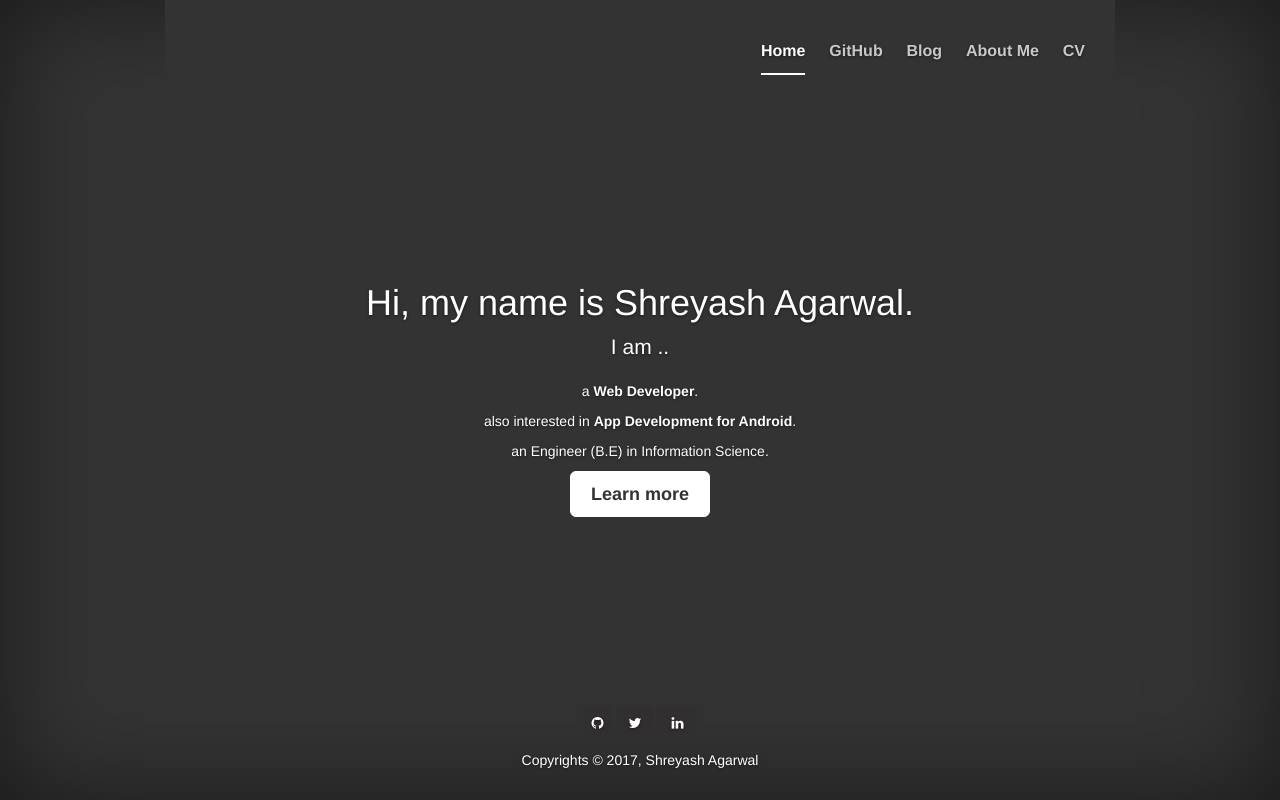
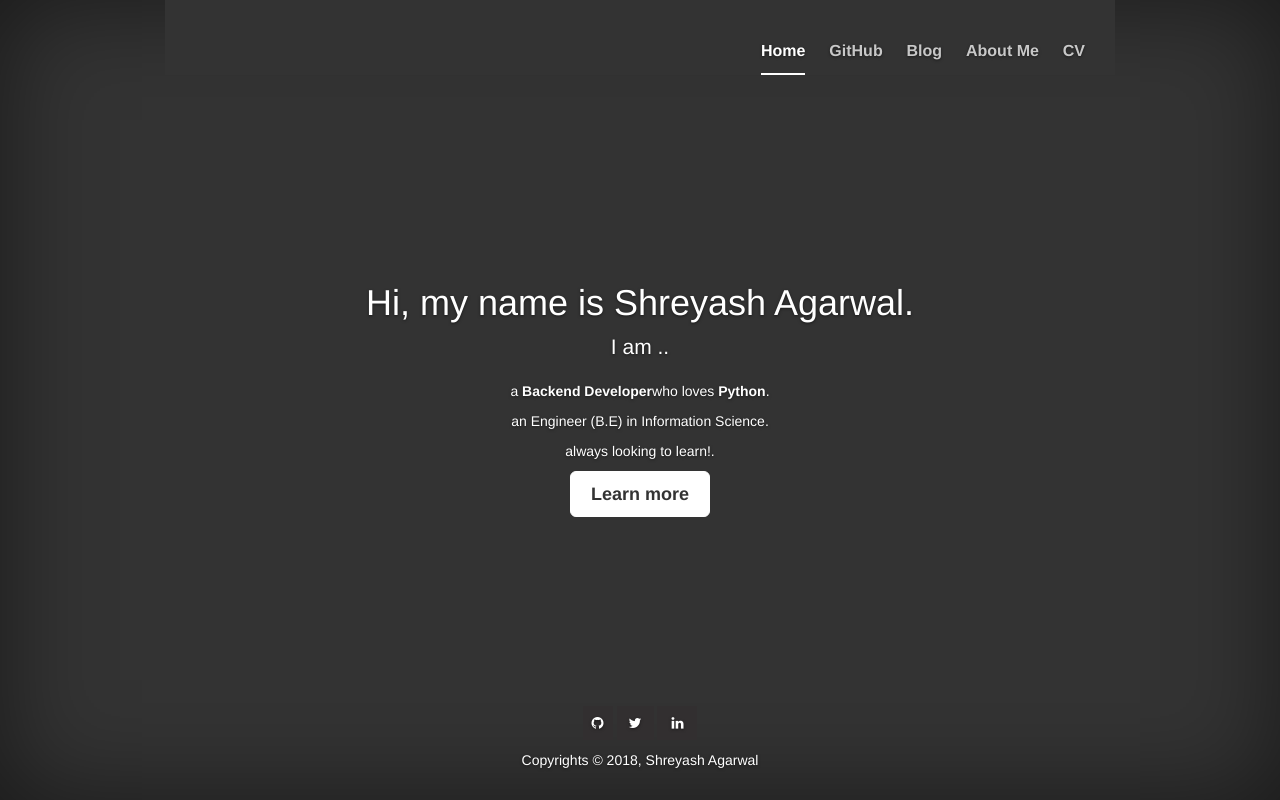
Before and after one commit to shreyashag/personal-page, a website: page index.html in a window 1280 px wide. Drawn offline with nearby package versions, Linux system fonts and the light colour scheme.

Commit message:
Updated page

```diff
--- a/index.html
+++ b/index.html
@@ -74,9 +74,9 @@
             <h1 class="cover-heading">Hi, my name is Shreyash Agarwal.</h1>
             <p class="lead">I am .. <span id="typed-text"></span></p>
             <div id="typed-strings">
-                <p> a <strong>Web Developer</strong>.</p>
-                <p> also interested in <strong>App Development for Android</strong>.</p>
+                <p> a <strong>Backend Developer</strong>who loves <strong>Python</strong>.</p>
                 <p> an Engineer (B.E) in Information Science.</p>
+                <p> always looking to learn!.</p>
             </div>
 
 
@@ -97,7 +97,7 @@
                       <li><a href="#" class="social-icon"> <i class="fa fa-envelope"></i></a></li>
                       <li><a href="http://www.shreyashagarwal.in/blog/feed" target="_blank" class="social-icon"> <i class="fa fa-rss"></i></a></li> -->
                   </ul>
-                  <span class="social-icon">Copyrights &copy; 2017, Shreyash Agarwal</li>
+                  <span class="social-icon">Copyrights &copy; 2018, Shreyash Agarwal</li>
               </div>
             </div>
           </div>
```
Also changed, not shown: about.html (+2 -2 lines).
